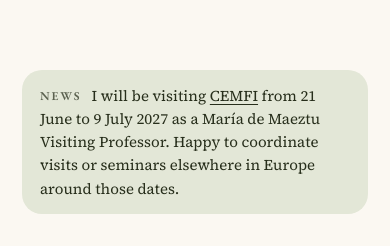
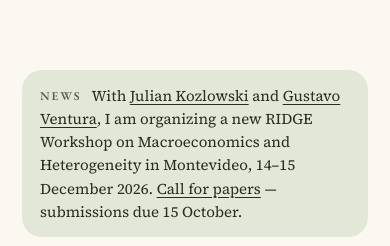
Before and after one commit to DiegoDaruich/diegodaruich.github.io, a plain HTML site: page index.html in a window 390 px wide. Shown: the part 757-1003 px from the top of the page. Drawn offline with nearby package versions, Linux system fonts and the light colour scheme.

Commit message:
Add files via upload

```diff
--- a/index.html
+++ b/index.html
@@ -52,7 +52,8 @@ main{max-width:1040px;margin:0 auto;padding:0 32px 96px}
 .hero-text{max-width:620px}
 .lede{margin:0 0 16px;font-size:19px;line-height:1.6;text-wrap:pretty}
 .lede.dim{margin-bottom:28px;color:color-mix(in srgb,var(--text) 78%,transparent)}
-.news{margin:8px 0 0;padding:18px 24px;background:var(--sage-100);color:var(--sage-900);border-radius:20px;font-size:16px;line-height:1.55;text-wrap:pretty}
+.news-list{margin:8px 0 0;display:flex;flex-direction:column;gap:12px}
+.news{margin:0;padding:18px 24px;background:var(--sage-100);color:var(--sage-900);border-radius:20px;font-size:16px;line-height:1.55;text-wrap:pretty}
 .news a{color:var(--sage-900);text-decoration-thickness:1px;text-underline-offset:3px}
 .news a:hover{color:var(--accent-800)}
 .news-label{display:inline-block;font-family:var(--heading);font-weight:600;font-size:12px;letter-spacing:.16em;text-transform:uppercase;margin-right:10px;opacity:.72;vertical-align:1px}
@@ -100,7 +101,7 @@ footer{border-top:1px solid var(--divider);background:var(--surface)}
   .logos{margin:18px auto 0}
   main{padding-left:22px;padding-right:22px}
   .lede{font-size:17px}
-  .news{font-size:15px;padding:14px 18px}
+  .news{padding:14px 18px;font-size:15px}
   .ptitle{font-size:19px}
   .section-h{font-size:16px}
   .foot-inner{padding:32px 22px}
@@ -132,7 +133,10 @@ footer{border-top:1px solid var(--divider);background:var(--surface)}
       </div>
     </section>
 
-      <p class="news"><span class="news-label">News</span>I will be visiting <a href="https://www.cemfi.es/" target="_blank" rel="noopener">CEMFI</a> from 21 June to 9 July 2027 as a María de Maeztu Visiting Professor. Happy to coordinate visits or seminars elsewhere in Europe around those dates.</p>
+      <div class="news-list">
+        <p class="news"><span class="news-label">News</span>With <a href="https://www.juliankozlowski.com/" target="_blank" rel="noopener">Julian Kozlowski</a> and <a href="https://sites.google.com/site/gustavoventuraeconomics/" target="_blank" rel="noopener">Gustavo Ventura</a>, I am organizing a new RIDGE Workshop on Macroeconomics and Heterogeneity in Montevideo, 14–15 December 2026. <a href="https://ridge.org.uy" target="_blank" rel="noopener">Call for papers</a> — submissions due 15 October.</p>
+        <p class="news"><span class="news-label">News</span>I will be visiting <a href="https://www.cemfi.es/" target="_blank" rel="noopener">CEMFI</a> from 21 June to 9 July 2027 as a María de Maeztu Visiting Professor. Happy to coordinate visits or seminars elsewhere in Europe around those dates.</p>
+      </div>
 
     <section id="publications" class="split first">
       <h2 class="section-h">Publications</h2>
```
